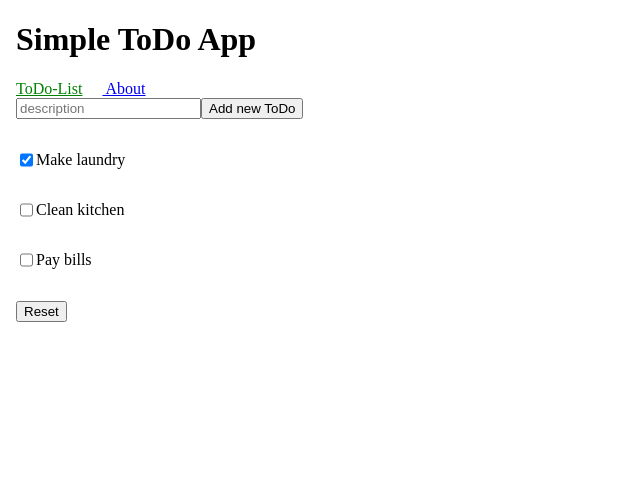
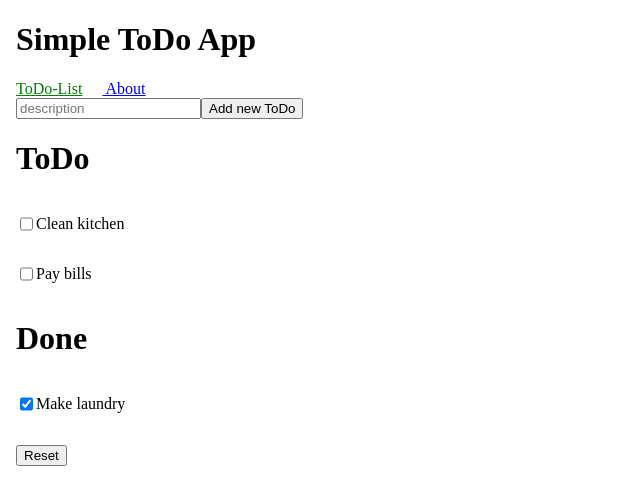
Before and after one commit to Saturn91/cas-fe-angular-recap-exercise, an Angular app: page /todos in a window 1280 px wide. Shown: the top 504 px of the page, without its empty margins (0-640 px from the left). Built offline with nearby package versions, Linux system fonts and the light colour scheme.

Commit message:
[ADD] Pipe for done / undone

```diff
--- a/src/app/app.module.ts
+++ b/src/app/app.module.ts
@@ -11,6 +11,7 @@ import { FormsModule, ReactiveFormsModule } from '@angular/forms';
 import { FLUX_CONFIG } from './to-do-manager/services/flux.configuration';
 import { FluxToDoStore } from './to-do-manager/services/flux-todo-store.service';
 import { ItemViewComponent } from './to-do-manager/item-view/item-view.component';
+import { ToDoPipe } from './to-do-manager/services/todo.pipe';
 
 @NgModule({
   declarations: [
@@ -19,7 +20,8 @@ import { ItemViewComponent } from './to-do-manager/item-view/item-view.component
     AboutComponent,
     AddNewToDoComponent,
     ToDoListComponent,
-    ItemViewComponent
+    ItemViewComponent,
+    ToDoPipe
   ],
   imports: [
     BrowserModule,
--- a/src/app/to-do-manager/services/flux-todo-store.service.ts
+++ b/src/app/to-do-manager/services/flux-todo-store.service.ts
@@ -22,12 +22,15 @@ export class FluxToDoStore {
       switch (action.type) {
         case ToDoActionTypes.Add:
           this.todos.push(new ToDoItem(this.todos.length+1, action.description ? action.description: '', false))
+          this.todos = cloneArray(this.todos);
           break;
         case ToDoActionTypes.Done:
           item.done = true;
+          this.todos = cloneArray(this.todos);
           break;
         case ToDoActionTypes.UnDone:
           item.done = false;
+          this.todos = cloneArray(this.todos);
           break;
         case ToDoActionTypes.Load:
           if(this.todos.length == 0) {
--- /dev/null
+++ b/src/app/to-do-manager/services/todo.pipe.ts
@@ -0,0 +1,9 @@
+import { PipeTransform, Pipe } from "@angular/core";
+import { ToDoItem } from "src/app/models/todo.model";
+
+@Pipe({name: 'todosPipe'})
+export class ToDoPipe implements PipeTransform {
+  transform(value: ToDoItem[], done: boolean) {
+    return value?.length ? value.filter(todo => todo.done == done) : value;
+  }
+}
--- a/src/app/to-do-manager/to-do-list/to-do-list.component.html
+++ b/src/app/to-do-manager/to-do-list/to-do-list.component.html
@@ -1,3 +1,8 @@
+<h1>ToDo</h1>
 <ul>
-  <li *ngFor="let todo of todos"><ItemView [todo] = 'todo'></ItemView></li>
+  <li *ngFor="let todo of (todos | todosPipe: false)"><ItemView [todo] = 'todo'></ItemView></li>
 </ul>
+<h1>Done</h1>
+<ul>
+  <li *ngFor="let done of (todos | todosPipe: true)"><ItemView [todo] = 'done'></ItemView></li>
+</ul>
--- a/src/app/to-do-manager/to-do-list/to-do-list.component.ts
+++ b/src/app/to-do-manager/to-do-list/to-do-list.component.ts
@@ -1,5 +1,6 @@
 import { Component, Input, OnInit } from '@angular/core';
 import { ToDoItem } from '../../models/todo.model';
+import { ToDoPipe } from '../services/todo.pipe';
 
 @Component({
   selector: 'ToDoList',
```
